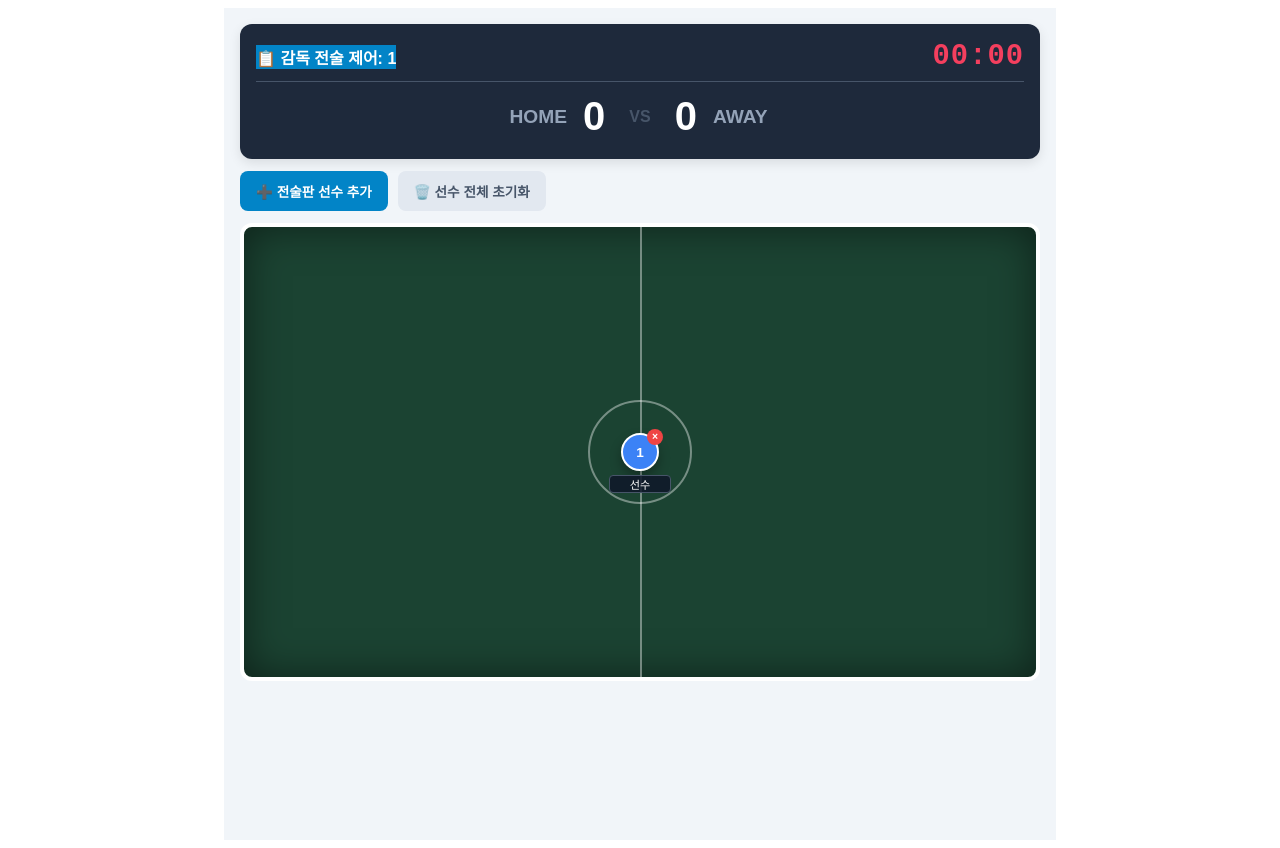
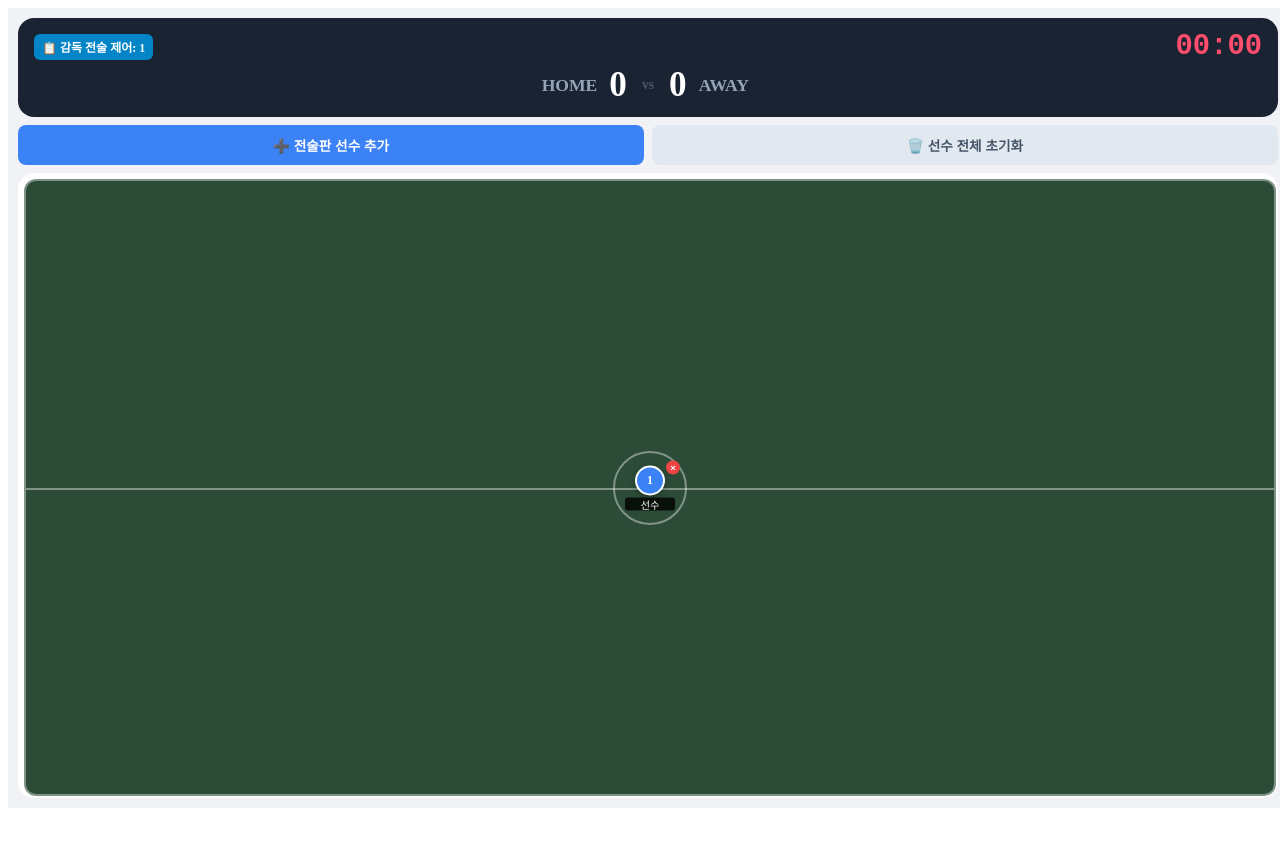
Before and after one commit to gaeriny/tactical-board-nuxt, a Nuxt app: page /match/1/manager in a window 1280 px wide. Both pictures are taken after a click on the button "➕ 전술판 선수 추가". After the commit the page ends 816 px from the top, so only its background shows below. Built offline with nearby package versions, Linux system fonts and the light colour scheme; no server answers; the database is empty.

Commit message:
manager.vue 업데이트

```diff
--- a/pages/match/[id]/manager.vue
+++ b/pages/match/[id]/manager.vue
@@ -1,58 +1,54 @@
 <template>
   <div class="match-container" v-if="matchData">
     <header class="scoreboard-header">
-      <div class="match-info">
-        <span class="channel-badge m-badge">📋 감독 전술 제어: {{ matchId }}</span>
-        <div class="global-timer">{{ formatTime(matchData.timer || 0) }}</div>
+      <div class="top-row">
+        <span class="mode-badge">📋 감독 전술 제어: {{ matchId }}</span>
+        <div class="timer-display">{{ formatTime(matchData.timer || 0) }}</div>
       </div>
 
-      <div class="live-score-zone">
-        <div class="team-block home">
-          <span class="team-name">{{ matchData.teamNames?.home || 'HOME' }}</span>
-          <span class="score-display">{{ matchData.scores?.home || 0 }}</span>
+      <div class="score-row">
+        <div class="team home">
+          <span class="name">{{ matchData.teamNames?.home || 'HOME' }}</span>
+          <span class="score">{{ matchData.scores?.home || 0 }}</span>
         </div>
-        <div class="score-vs">VS</div>
-        <div class="team-block away">
-          <span class="score-display">{{ matchData.scores?.away || 0 }}</span>
-          <span class="team-name">{{ matchData.teamNames?.away || 'AWAY' }}</span>
+        <div class="vs">vs</div>
+        <div class="team away">
+          <span class="score">{{ matchData.scores?.away || 0 }}</span>
+          <span class="name">{{ matchData.teamNames?.away || 'AWAY' }}</span>
         </div>
       </div>
     </header>
 
-    <section class="manager-toolbar">
-      <button @click="addPlayer" class="btn-add-player">➕ 전술판 선수 추가</button>
-      <button @click="clearPlayers" class="btn-clear-player">🗑️ 선수 전체 초기화</button>
+    <section class="toolbar">
+      <button @click="addPlayer" class="btn-blue">➕ 전술판 선수 추가</button>
+      <button @click="clearPlayers" class="btn-gray">🗑️ 선수 전체 초기화</button>
     </section>
 
-    <main class="tactics-zone" @mousemove="dragPlayer" @mouseup="stopDrag" @mouseleave="stopDrag">
-      <div class="pitch-board" ref="pitchRef">
-        <div class="pitch-line center-circle"></div>
-        <div class="pitch-line center-line"></div>
+    <main class="pitch-container" @mousemove="dragPlayer" @mouseup="stopDrag" @mouseleave="stopDrag">
+      <div class="pitch" ref="pitchRef">
+        <div class="center-line"></div>
+        <div class="center-circle"></div>
 
         <div
           v-for="(player, index) in matchData.players"
           :key="player.id"
-          class="player-token draggable"
+          class="player-token"
           :style="{ left: player.x + '%', top: player.y + '%' }"
           @mousedown="startDrag($event, index)"
         >
-          <span class="player-number">{{ player.number || (index + 1) }}</span>
+          <div class="token-circle">{{ player.number || (index + 1) }}</div>
           <input
             type="text"
             v-model="player.name"
             @change="saveChanges"
-            class="player-name-input"
+            class="name-edit-input"
             placeholder="이름"
             @mousedown.stop
           />
-          <button class="btn-delete-player" @mousedown.stop @click="deletePlayer(index)">×</button>
+          <button class="btn-del" @mousedown.stop @click="deletePlayer(index)">×</button>
         </div>
       </div>
     </main>
-  </div>
-
-  <div v-else class="loading-state">
-    <p>감독 전술 대시보드 권한을 동기화 중입니다...</p>
   </div>
 </template>
 
@@ -63,11 +59,9 @@ import { useRoute } from 'vue-router'
 const route = useRoute()
 const matchId = route.params.id
 
-// 파이어베이스 실시간 컴포저블 바인딩 (수정 데이터 푸시 권한 탑재)
 const { matchData, saveToServer } = useMatchFirebase(matchId)
-
 const pitchRef = ref(null)
-let activePlayerIndex = null
+let activeIndex = null
 
 const formatTime = (seconds) => {
   const mins = String(Math.floor(seconds / 60)).padStart(2, '0')
@@ -79,7 +73,6 @@ const saveChanges = () => {
   if (saveToServer) saveToServer()
 }
 
-// 👤 신규 선수 배치 토큰 생성
 const addPlayer = () => {
   if (!matchData.value) return
   if (!matchData.value.players) matchData.value.players = []
@@ -94,89 +87,64 @@ const addPlayer = () => {
   saveChanges()
 }
 
-// 👤 선수 삭제 개별 로직
 const deletePlayer = (index) => {
-  if (!matchData.value?.players) return
   matchData.value.players.splice(index, 1)
   saveChanges()
 }
 
-// 👤 선수 리스트 전체 초기화
 const clearPlayers = () => {
-  if (!confirm('전술판 위의 모든 선수를 제거하시겠습니까?')) return
+  if (!confirm('모든 선수를 초기화하시겠습니까?')) return
   if (matchData.value) {
     matchData.value.players = []
     saveChanges()
   }
 }
 
-// ↕️ 드래그앤드롭 좌표 제어 핸들러
-const startDrag = (event, index) => {
-  activePlayerIndex = index
+const startDrag = (e, index) => { activeIndex = index }
+const dragPlayer = (e) => {
+  if (activeIndex === null || !pitchRef.value) return
+  const rect = pitchRef.value.getBoundingClientRect()
+  let x = ((e.clientX - rect.left) / rect.width) * 100
+  let y = ((e.clientY - rect.top) / rect.height) * 100
+
+  if (x < 3) x = 3; if (x > 97) x = 97
+  if (y < 3) y = 3; if (y > 97) y = 97
+
+  matchData.value.players[activeIndex].x = Math.round(x)
+  matchData.value.players[activeIndex].y = Math.round(y)
 }
-
-const dragPlayer = (event) => {
-  if (activePlayerIndex === null || !pitchRef.value || !matchData.value?.players) return
-
-  const rect = pitchRef.value.getBoundingClientRect()
-  // 전체 축 기준 백분율(%) 마우스 마스킹 연산
-  let x = ((event.clientX - rect.left) / rect.width) * 100
-  let y = ((event.clientY - rect.top) / rect.height) * 100
-
-  // 전술판 경계선 탈출 방지 바운딩 가드 코드
-  if (x < 2) x = 2
-  if (x > 98) x = 98
-  if (y < 3) y = 3
-  if (y > 97) y = 97
-
-  matchData.value.players[activePlayerIndex].x = Math.round(x)
-  matchData.value.players[activePlayerIndex].y = Math.round(y)
-}
-
 const stopDrag = () => {
-  if (activePlayerIndex !== null) {
-    activePlayerIndex = null
-    saveChanges() // 마우스를 놓는 즉시 파이어베이스에 위치 확정 동기화
-  }
+  if (activeIndex !== null) { activeIndex = null; saveChanges(); }
 }
 </script>
 
 <style scoped>
-/* 관중 뷰와 공유 디자인 톤 연동 */
-.match-container { max-width: 800px; margin: 0 auto; padding: 16px; font-family: sans-serif; background-color: #f1f5f9; min-height: 100vh; }
-.scoreboard-header { background: #1e293b; color: white; padding: 16px; border-radius: 12px; box-shadow: 0 4px 12px rgba(0,0,0,0.1); margin-bottom: 12px; }
-.match-info { display: flex; justify-content: space-between; align-items: center; margin-bottom: 8px; border-bottom: 1px solid #475569; padding-bottom: 8px; }
-.channel-badge.m-badge { background: #0284c7; color: white; font-weight: bold; }
-.global-timer { font-size: 1.8rem; font-weight: 800; font-family: monospace; color: #f43f5e; letter-spacing: 1px; }
+.match-container { width: 100vw; height: 100vh; display: flex; flex-direction: column; background: #f0f2f5; overflow: hidden; box-sizing: border-box; padding: 10px; }
+.scoreboard-header { background: #1a2332; border-radius: 16px; padding: 12px 16px; color: white; margin-bottom: 8px; }
+.top-row { display: flex; justify-content: space-between; align-items: center; }
+.mode-badge { font-size: 0.75rem; background: #0284c7; padding: 4px 8px; border-radius: 6px; font-weight: bold; }
+.timer-display { font-size: 1.8rem; font-weight: bold; font-family: monospace; color: #ff4d6d; }
+.score-row { display: flex; align-items: center; justify-content: center; gap: 15px; margin-top: 2px; }
+.team { display: flex; align-items: center; gap: 12px; flex: 1; }
+.team.home { justify-content: flex-end; }
+.team.away { justify-content: flex-start; }
+.name { font-size: 1.1rem; font-weight: bold; color: #94a3b8; }
+.score { font-size: 2.2rem; font-weight: 800; }
+.vs { font-size: 0.85rem; color: #475569; font-weight: bold; }
 
-.live-score-zone { display: flex; align-items: center; justify-content: center; gap: 24px; padding: 4px 0; }
-.team-block { display: flex; align-items: center; gap: 16px; flex: 1; }
-.team-block.home { justify-content: flex-end; }
-.team-block.away { justify-content: flex-start; }
-.team-name { font-size: 1.2rem; font-weight: 700; color: #94a3b8; }
-.score-display { font-size: 2.5rem; font-weight: 800; color: white; }
-.score-vs { font-size: 1rem; font-weight: bold; color: #475569; }
+/* 🛠️ 버튼 툴바 스크린샷 10번 복사 */
+.toolbar { display: flex; gap: 8px; margin-bottom: 8px; }
+.toolbar button { flex: 1; padding: 10px 0; border: none; border-radius: 8px; font-weight: bold; font-size: 0.85rem; cursor: pointer; }
+.btn-blue { background: #3b82f6; color: white; }
+.btn-gray { background: #e2e8f0; color: #475569; }
 
-/* 툴바 컨트롤 스타일 */
-.manager-toolbar { display: flex; gap: 10px; margin-bottom: 12px; }
-.manager-toolbar button { padding: 10px 16px; border: none; border-radius: 8px; font-weight: bold; font-size: 0.85rem; cursor: pointer; }
-.btn-add-player { background: #0284c7; color: white; }
-.btn-clear-player { background: #e2e8f0; color: #475569; }
+.pitch-container { flex: 1; background: white; border-radius: 16px; overflow: hidden; padding: 6px; box-sizing: border-box; }
+.pitch { width: 100%; height: 100%; background: #2c4c38; border-radius: 12px; position: relative; border: 2px solid rgba(255,255,255,0.4); }
+.center-line { position: absolute; top: 50%; left: 0; right: 0; height: 2px; background: rgba(255,255,255,0.4); }
+.center-circle { position: absolute; top: 50%; left: 50%; width: 70px; height: 70px; border: 2px solid rgba(255,255,255,0.4); border-radius: 50%; transform: translate(-50%, -50%); }
 
-/* 작전 경기장 */
-.tactics-zone { background: #1b4332; border: 4px solid #fff; border-radius: 12px; height: 450px; position: relative; overflow: hidden; box-shadow: inset 0 0 40px rgba(0,0,0,0.5); cursor: crosshair; }
-.pitch-board { width: 100%; height: 100%; position: relative; }
-.center-line { position: absolute; left: 50%; top: 0; bottom: 0; width: 2px; background: rgba(255,255,255,0.4); }
-.center-circle { position: absolute; left: 50%; top: 50%; width: 100px; height: 100px; border: 2px solid rgba(255,255,255,0.4); border-radius: 50%; transform: translate(-50%, -50%); }
-
-/* 감독 드래그 전용 선수 토큰 디자인 */
-.player-token { position: absolute; width: 34px; height: 34px; background: #3b82f6; border: 2px solid white; border-radius: 50%; transform: translate(-50%, -50%); display: flex; align-items: center; justify-content: center; color: white; font-weight: bold; font-size: 0.85rem; box-shadow: 0 6px 12px rgba(0,0,0,0.3); cursor: grab; user-select: none; }
-.player-token:active { cursor: grabbing; background: #2563eb; transform: translate(-50%, -50%) scale(1.1); }
-
-.player-name-input { position: absolute; bottom: -24px; width: 60px; background: rgba(15, 23, 42, 0.85); border: 1px solid #475569; color: white; font-size: 0.7rem; text-align: center; border-radius: 4px; padding: 2px 0; font-weight: normal; }
-.player-name-input:focus { background: white; color: black; outline: none; }
-
-.btn-delete-player { position: absolute; top: -6px; right: -6px; width: 16px; height: 16px; background: #ef4444; color: white; border: none; border-radius: 50%; font-size: 0.65rem; line-height: 1; cursor: pointer; display: flex; align-items: center; justify-content: center; font-weight: bold; }
-
-.loading-state { text-align: center; padding: 60px; color: #64748b; font-size: 0.9rem; }
+.player-token { position: absolute; transform: translate(-50%, -50%); display: flex; flex-direction: column; align-items: center; cursor: grab; }
+.token-circle { width: 26px; height: 26px; background: #3b82f6; border: 2px solid white; border-radius: 50%; display: flex; align-items: center; justify-content: center; color: white; font-size: 0.75rem; font-weight: bold; box-shadow: 0 2px 6px rgba(0,0,0,0.3); }
+.name-edit-input { width: 50px; background: rgba(0,0,0,0.8); border: none; color: white; font-size: 0.65rem; text-align: center; border-radius: 3px; margin-top: 2px; padding: 1px 0; }
+.btn-del { position: absolute; top: -5px; right: -5px; width: 14px; height: 14px; background: #ef4444; color: white; border: none; border-radius: 50%; font-size: 0.6rem; cursor: pointer; display: flex; align-items: center; justify-content: center; font-weight: bold; }
 </style>
```
